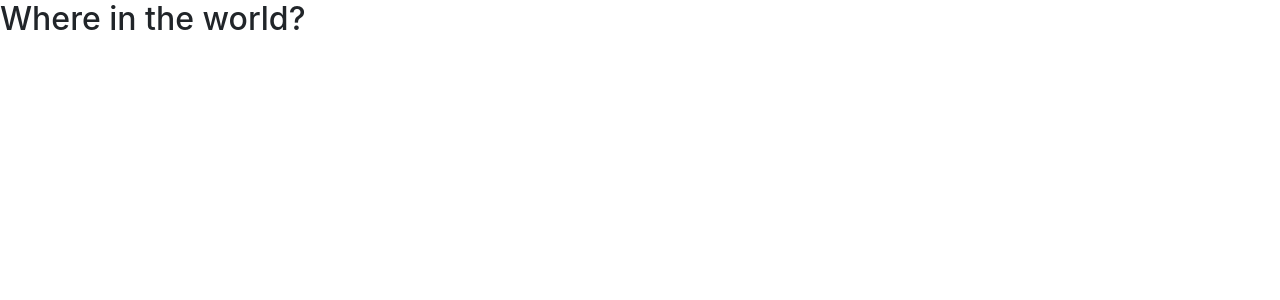
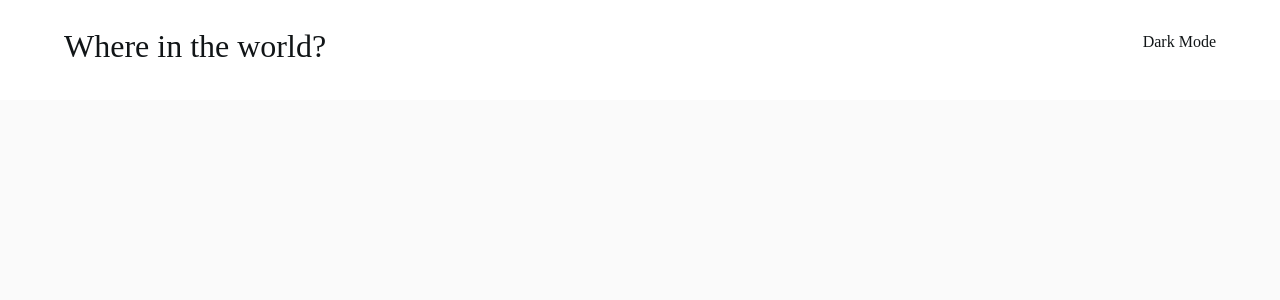
Before and after one commit to marhallab/CountriesWebApp, a Nuxt app in the folder countries-web-app/: page / in a window 1280 px wide. Shown: the top 300 px of the page. Built offline with nearby package versions, Linux system fonts and the light colour scheme.

Commit message:
create global css file + dark mode

```diff
--- /dev/null
+++ b/countries-web-app/assets/main.css
@@ -0,0 +1,26 @@
+:root {
+    --color: hsl(200, 15%, 8%);
+    --input: hsl(0, 0%, 52%);
+    --bg: hsl(0, 0%, 98%);
+    --element: hsl(0, 0%, 100%);
+}
+
+.dark-mode {
+    --color: hsl(0, 0%, 100%);
+    --input: hsl(0, 0%, 52%);
+    --bg: hsl(207, 26%, 17%);
+    --element: hsl(209, 23%, 22%);
+}
+
+body {
+    font-family: Nunito Sans;
+    background-color: var(--bg);
+    color: var(--color);
+    transition: background-color 0.3s;
+}
+
+/*Header*/
+
+.header{
+    background-color: var(--element);
+}
--- a/countries-web-app/components/header.vue
+++ b/countries-web-app/components/header.vue
@@ -1,5 +1,23 @@
 <template>
   <div class="header">
     <h2>Where in the world?</h2>
+    <div class="header-switch">
+      <p>Dark Mode</p>
+    </div>
   </div>
 </template>
+
+<style scoped>
+
+.header {
+  display: flex;
+  justify-content: space-between;
+  align-items: center;
+
+  padding-left: 5%;
+  padding-right: 5%;
+
+  height: 100px;
+}
+
+</style>
--- a/countries-web-app/nuxt.config.js
+++ b/countries-web-app/nuxt.config.js
@@ -18,6 +18,7 @@ export default {
 
   // Global CSS: https://go.nuxtjs.dev/config-css
   css: [
+    '@/assets/main.css',
   ],
 
   // Plugins to run before rendering page: https://go.nuxtjs.dev/config-plugins
```
